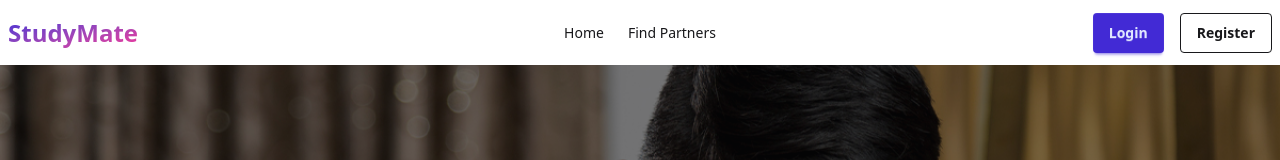
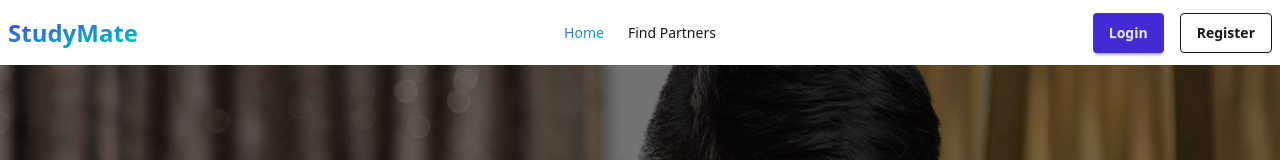
Before and after one commit to rifat584/study-mate-client-asn10, a React (Vite) app: page / in a window 1280 px wide. Shown: the top 160 px of the page. Built offline with nearby package versions, Linux system fonts and the light colour scheme; no server answers.

Commit message:
final adjust done

```diff
--- a/src/Components/Footer.jsx
+++ b/src/Components/Footer.jsx
@@ -7,7 +7,7 @@ const Footer = () => {
       <div className="w-full ">
         <div className="w-full flex justify-between items-start ">
           <div className="flex flex-1 flex-col justify-between items-start mb-6">
-            <p className=" text-2xl font-bold bg-linear-to-br from-primary to-secondary text-transparent bg-clip-text">
+            <p className=" text-2xl font-bold bg-linear-to-br from-primary to-accent text-transparent bg-clip-text">
               StudyMate
             </p>
             <p className="text-sm mt-2 max-w-sm text-center">
--- a/src/Components/Navbar.jsx
+++ b/src/Components/Navbar.jsx
@@ -62,7 +62,7 @@ const Navbar = () => {
         </div>
         <Link
           to={"/"}
-          className=" text-2xl font-bold bg-linear-to-br from-primary to-secondary text-transparent bg-clip-text"
+          className=" text-2xl font-bold bg-linear-to-br from-primary to-accent text-transparent bg-clip-text"
         >
           StudyMate
         </Link>
--- a/src/Components/StudyPartnerDetails.jsx
+++ b/src/Components/StudyPartnerDetails.jsx
@@ -69,7 +69,7 @@ const StudyPartnerDetails = () => {
                 className="w-full rounded-lg shadow-xl object-cover max-h-[480px]"
                 alt={name}
               />
-              <div className="absolute top-4 left-4 bg-accent text-base-100 px-4 py-1 rounded-full font-semibold shadow-lg flex gap-1 items-center text-xl">
+              <div className="absolute top-4 left-4 bg-secondary text-base-100 px-4 py-1 rounded-full font-semibold shadow-lg flex gap-1 items-center text-xl">
                 <FaStar /> {rating}
               </div>
             </div>
--- a/src/index.css
+++ b/src/index.css
@@ -2,12 +2,7 @@
 @plugin "daisyui" {
   themes: light --default;
 }
-
-@plugin "daisyui" {
-  themes: light --default, dark --prefersdark, cupcake;
-}
-
-/* @plugin "daisyui/theme" {
+@plugin "daisyui/theme" {
   name: "light";
   --color-primary: #74BDF6;
   --color-secondary: #4D46E1;
@@ -19,8 +14,8 @@
   --color-warning: #ffc107;
   --color-error: #ff3d00;
   --color-success: #4caf50;
-} */
+}
 
-/* a.active {
-  @apply bg-linear-to-br from-primary to-secondary text-transparent bg-clip-text font-medium;
-} */
+a.active {
+  @apply bg-linear-to-br from-primary to-accent text-transparent bg-clip-text font-medium;
+}
```
